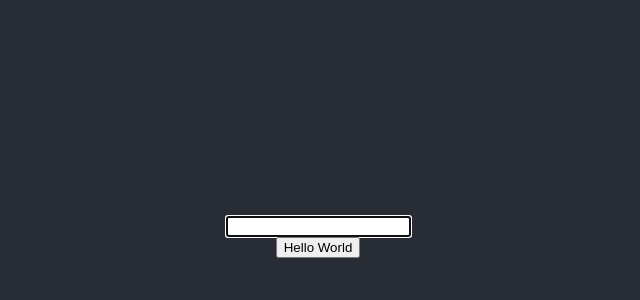
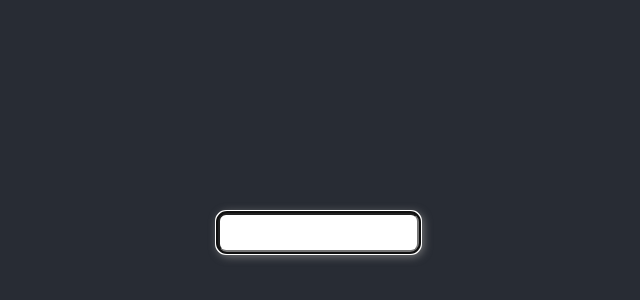
Before and after one commit to Benstewart17/react-dictionary-project, a React (Create React App) app: page / in a window 1280 px wide. Shown: the part 168-468 px from the top of the page, without its empty margins (322-962 px from the left). Built offline with nearby package versions, Linux system fonts and the light colour scheme.

Commit message:
built multiple new componets and styled a few

```diff
--- a/src/App.css
+++ b/src/App.css
@@ -1,6 +1,4 @@
-.App {
-  text-align: center;
-}
+
 
 .App-logo {
   height: 40vmin;
--- a/src/App.js
+++ b/src/App.js
@@ -6,7 +6,6 @@
     <div className="App">
       <header className="App-header">
       <Dictionary />
-        <button className='btn btn-primary'>Hello World</button>
       </header>
     </div>
   );
--- a/src/Dictionary.css
+++ b/src/Dictionary.css
@@ -0,0 +1,10 @@
+form {
+    text-align: center;
+    padding: 50px;
+}
+input {
+    padding: 10px;
+    border-radius: 10px;
+    border-width: 4px;
+    box-shadow: 2px 2px 10px rgb(126, 126, 126);
+}
--- a/src/Dictionary.js
+++ b/src/Dictionary.js
@@ -1,17 +1,19 @@
 import React, { useState } from "react";
+import Results from "./Results"
 import axios from "axios";
 import "./Dictionary.css";
 
 export default function Dictionary(){
     let [keyword, setKeyword] = useState("");
+    let [results, setResults] = useState(null);
 
     function handleResponse(response){
-        console.log(response.data[0]);
+        console.log(response.data[0].meanings[0].definitions[0].definition);
+        setResults(response.data[0]);
     }
 
     function search(event) {
         event.preventDefault();
-        alert (`Searching for ${keyword} definition`);
 
         let apiUrl = `https://api.dictionaryapi.dev/api/v2/entries/en/${keyword}`
         axios.get(apiUrl).then(handleResponse);
@@ -26,6 +28,7 @@
             <form onSubmit={search}>
                 <input type="search" onChange={handleKeywordChange} autoFocus={true} />
             </form>
+            <Results results={results} />
         </div>
     )
 }
--- /dev/null
+++ b/src/Meaning.js
@@ -0,0 +1,22 @@
+import React from "react";
+
+export default function Meaning(props) {
+    console.log(props.meaning)
+    return (
+        <div className="Meaning">
+        <h3>{props.meaning.partOfSpeech}</h3>
+        {props.meaning.definitions.map(function(definition, index) {
+            return (
+                <div key={index}>
+                    <p>
+                        {definition.definition}
+                        <br />
+                        {definition.example}
+                    </p>
+                </div>
+            );
+        })}
+        </div>
+    );
+
+}
--- /dev/null
+++ b/src/Results.css
@@ -0,0 +1,3 @@
+.Results{
+    padding-left: 70px;
+}
--- /dev/null
+++ b/src/Results.js
@@ -0,0 +1,22 @@
+import React from "react";
+import Meaning from "./Meaning";
+import "./Results.css"
+
+export default function Results(props){
+    console.log(props.results)
+    if (props.results) {
+        return ( <div className="Results">
+            <h2>{props.results.word}</h2>
+            {props.results.meanings.map(function(meaning, index) {
+                return (
+                    <div key={index}>
+                        <Meaning meaning={meaning} />
+                    </div>
+                );
+            })}
+        </div>
+        );
+    } else {
+        return null;
+    }
+}
```
